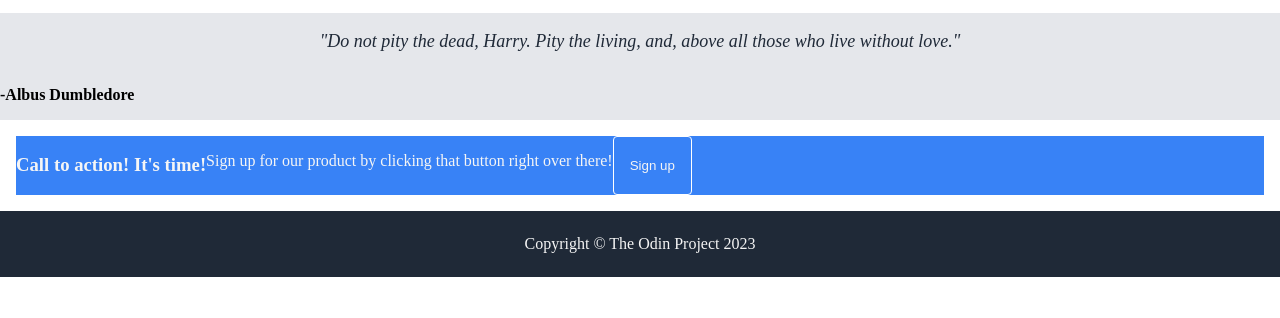
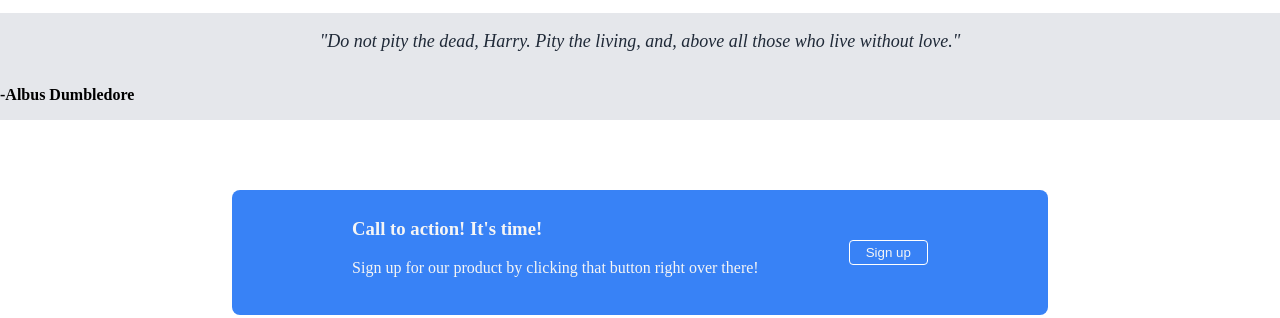
Before and after one commit to IgnacioReyA/Landing-Page, a plain HTML site: page index.html in a window 1280 px wide. Shown: the part 693-1011 px from the top of the page. Before the commit the page ends 970 px from the top, so only its background shows below. Drawn offline with Linux system fonts and the light colour scheme.

Commit message:
Added flex to the last container

```diff
--- a/index.html
+++ b/index.html
@@ -22,7 +22,7 @@
             </ul>
         </div>
         <div class="container-one">
-            <div class="inside-container-one-text">
+            <div>
                 <h1>
                     This website is awesome
                 </h1>
@@ -80,8 +80,10 @@
 
     <div class="container-last">
         <div class="box">
-            <h3>Call to action! It's time!</h3>
-            <p>Sign up for our product by clicking that button right over there!</p>
+            <div>
+                <h3>Call to action! It's time!</h3>
+                <p>Sign up for our product by clicking that button right over there!</p>
+            </div>
             <button>Sign up</button>
         </div>
     </div>
--- a/style.css
+++ b/style.css
@@ -64,12 +64,29 @@ img {
 
 .container-last {
     margin: 16px;
+    margin-top: 70px;
+    margin-bottom: 70px;
+    display: flex;
+    flex-direction: column;
+    align-items: center;
+    justify-content: center;
 }
 
 .box {
     background-color: #3882F6;
     display: flex;
     color: whitesmoke;
+    padding-top: 10px;
+    padding-bottom: 10px;
+    padding-right: 120px;
+    padding-left: 120px;
+    border-radius: 8px;
+}
+
+.box button {
+    margin-top: 40px;
+    margin-left: 90px;
+    margin-bottom: 40px;
 }
 
 .images h2 {
```
